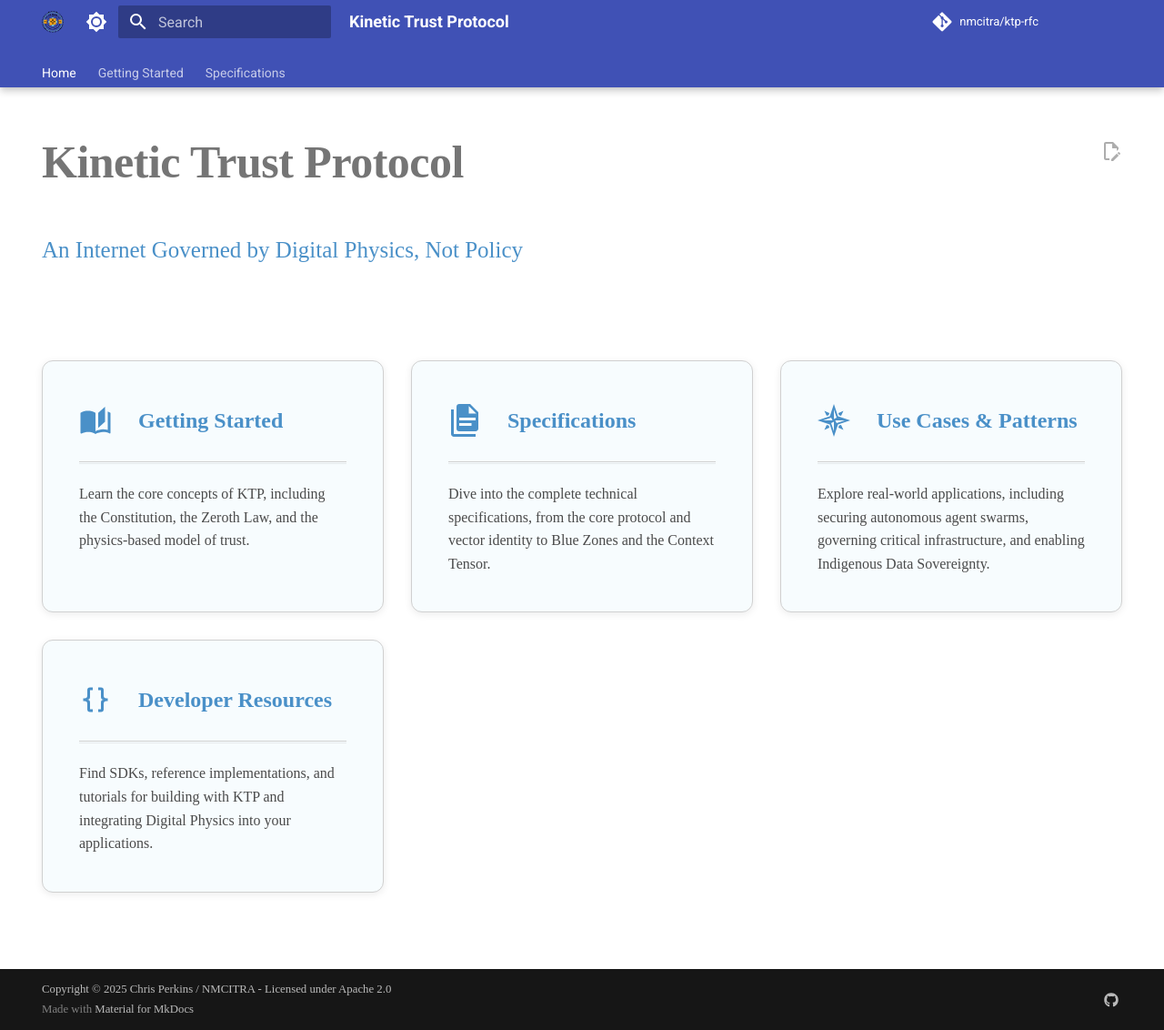
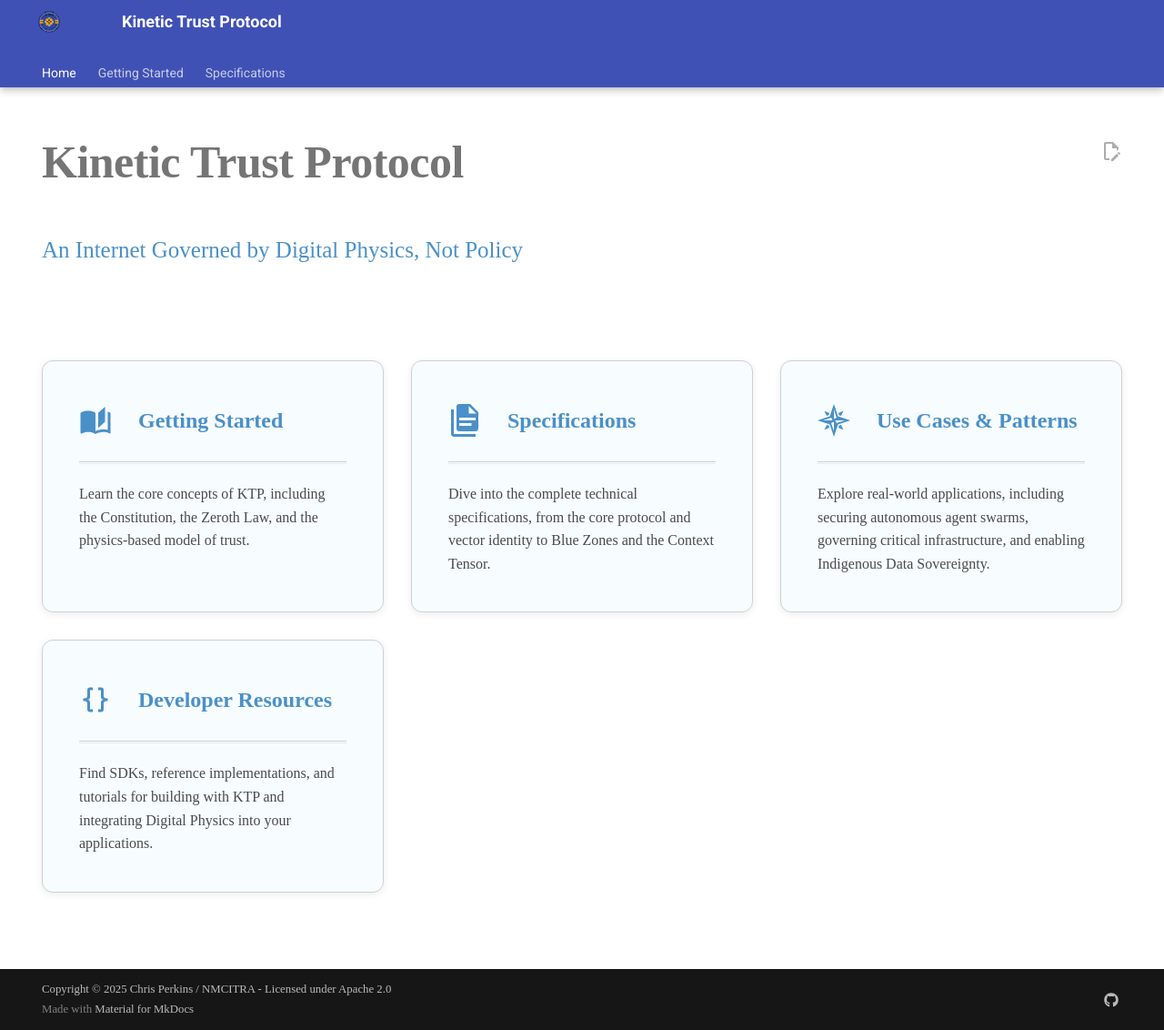
Before and after one commit to nmcitra/ktp-rfc, an MkDocs documentation site: the page built from docs/index.md, in a window 1280 px wide and 1132 px high. Shown: the whole window at 91% size. Built offline with MkDocs 1.6.1 and Material for MkDocs 9.7.7, drawn with Linux system fonts in a browser that asks for light colours; comment, search, counter and statistics services are not loaded.

Commit message:
Clean header: remove search/theme toggle, order logo-title-tabs

```diff
--- a/docs/stylesheets/custom.css
+++ b/docs/stylesheets/custom.css
@@ -476,32 +476,49 @@ body:not(.md-nav--primary) [data-md-component="navigation"] {
 }
 
 
+/* Hide search box and theme toggle */
+.md-search,
+.md-header__option {
+  display: none !important;
+}
+
 /* Move tabs into header on single row */
-.md-header__inner {
+.md-header__inner.md-grid {
   display: flex;
   align-items: center;
-  justify-content: space-between;
+  justify-content: flex-start;
+  gap: 2rem;
+}
+
+.md-header__button.md-logo {
+  order: 1;
+  margin: 0;
+}
+
+.md-header__title {
+  order: 2;
+  margin: 0;
+  padding: 0;
 }
 
 .md-tabs {
-  position: static;
-  width: auto;
+  position: static !important;
+  width: auto !important;
   margin-left: auto;
   background-color: transparent;
-  order: 2;
-}
-
-.md-header__title {
-  order: 1;
+  order: 3;
+  height: 48px;
 }
 
 .md-header__source {
-  order: 3;
+  display: none !important;
 }
 
 .md-tabs__list {
   margin: 0;
   padding: 0;
+  display: flex;
+  align-items: center;
 }
 
 .md-tabs__item {
@@ -512,7 +529,7 @@ body:not(.md-nav--primary) [data-md-component="navigation"] {
 
 @media screen and (min-width: 76.25em) {
   .md-tabs {
-    position: static;
-    width: auto;
+    position: static !important;
+    width: auto !important;
   }
 }
--- a/mkdocs.yml
+++ b/mkdocs.yml
@@ -11,18 +11,9 @@ theme:
   name: material
   logo: assets/nmcitra-logo.png
   palette:
-    - scheme: default
-      primary: indigo
-      accent: deep purple
-      toggle:
-        icon: material/brightness-7
-        name: Switch to dark mode
-    - scheme: slate
-      primary: indigo
-      accent: deep purple
-      toggle:
-        icon: material/brightness-4
-        name: Switch to light mode
+    scheme: default
+    primary: indigo
+    accent: deep purple
   features:
     - navigation.instant
     - navigation.tracking
```
